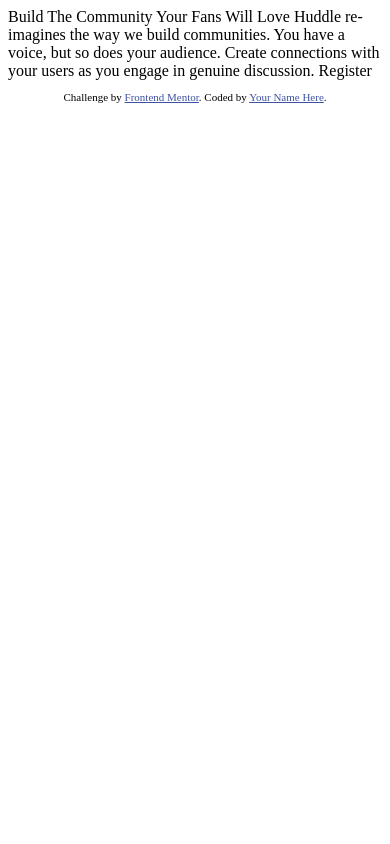
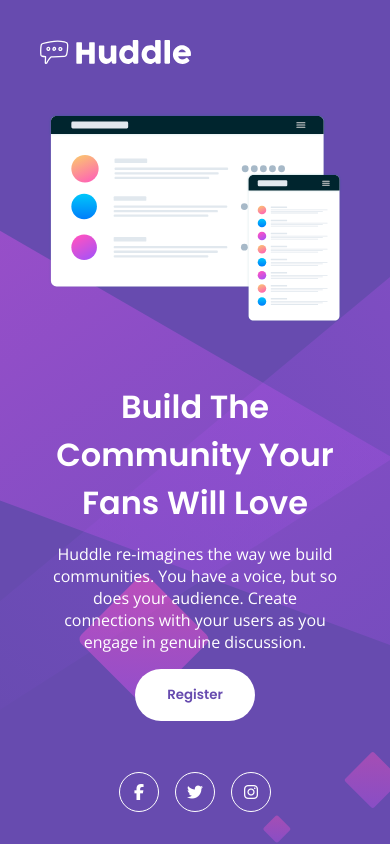
Before and after one commit to bttrvng99/frontend-mentor-huddle-landing-page, a plain HTML site: page index.html in a window 390 px wide. Drawn offline with nearby package versions, Linux system fonts and the light colour scheme.

Commit message:
finalized views

```diff
--- a/index.html
+++ b/index.html
@@ -1,33 +1,63 @@
 <!DOCTYPE html>
 <html lang="en">
   <head>
-  <meta charset="UTF-8">
-  <meta name="viewport" content="width=device-width, initial-scale=1.0"> <!-- displays site properly based on user's device -->
+    <meta charset="UTF-8" />
+    <meta name="viewport" content="width=device-width, initial-scale=1.0" />
+    <!-- displays site properly based on user's device -->
 
-  <link rel="icon" type="image/png" sizes="32x32" href="./images/favicon-32x32.png">
+    <link
+      rel="icon"
+      type="image/png"
+      sizes="32x32"
+      href="./images/favicon-32x32.png"
+    />
+    <link rel="preconnect" href="https://fonts.googleapis.com" />
+    <link rel="preconnect" href="https://fonts.gstatic.com" crossorigin />
+    <link
+      href="https://fonts.googleapis.com/css2?family=Open+Sans:ital,wght@0,300..800;1,300..800&family=Poppins:ital,wght@0,100;0,200;0,300;0,400;0,500;0,600;0,700;0,800;0,900;1,100;1,200;1,300;1,400;1,500;1,600;1,700;1,800;1,900&display=swap"
+      rel="stylesheet"
+    />
+    <link rel="stylesheet" href="style.css" />
 
-  <title>Frontend Mentor | Huddle landing page with single introductory section</title>
+    <title>
+      Frontend Mentor | Huddle landing page with single introductory section
+    </title>
+
+    <script src="https://kit.fontawesome.com/00746dbba4.js" crossorigin="anonymous"></script>
 
     <!-- Feel free to remove these styles or customise in your own stylesheet 👍 -->
-  <style>
-    .attribution { font-size: 11px; text-align: center; }
-    .attribution a { color: hsl(228, 45%, 44%); }
-  </style>
   </head>
   <body>
+    <header>
+      <a href=""><img src="./images/logo.svg" alt=""></a>
+    </header>
+    <main>
+      <div class="img">
+        <img src="./images/illustration-mockups.svg" alt="Huddle" />
+      </div>
+      <div class="info">
+        <h1>Build The Community Your Fans Will Love</h1>
 
-  Build The Community Your Fans Will Love
+        <p>
+          Huddle re-imagines the way we build communities. You have a voice, but
+          so does your audience. Create connections with your users as you
+          engage in genuine discussion.
+        </p>
 
-  Huddle re-imagines the way we build communities. You have a voice, but so does your audience.
-  Create connections with your users as you engage in genuine discussion.
-
-  Register
+        <button>Register</button>
+      </div>
+    </main>
 
     <footer>
-    <p class="attribution">
-      Challenge by <a href="https://www.frontendmentor.io?ref=challenge" target="_blank">Frontend Mentor</a>.
-      Coded by <a href="#">Your Name Here</a>.
-    </p>
+      <!-- <p class="attribution">
+        Challenge by
+        <a href="https://www.frontendmentor.io?ref=challenge" target="_blank"
+          >Frontend Mentor</a
+        >. Coded by <a href="#">Your Name Here</a>.
+      </p> -->
+      <div class="social-media"><i class="fab fa-facebook-f"></i></div>
+      <div class="social-media"><i class="fab fa-twitter"></i></div>
+      <div class="social-media"><i class="fab fa-instagram"></i></div>
     </footer>
   </body>
 </html>
--- a/style.scss
+++ b/style.scss
@@ -0,0 +1,130 @@
+$HeaderFont: "Poppins", sans-serif;
+$TextFont: "Open Sans", sans-serif;
+$Violet: hsl(257, 40%, 49%);
+$SoftMagenta: hsl(300, 69%, 71%);
+
+* {
+  margin: 0;
+  padding: 0;
+  box-sizing: border-box;
+  font-family: $TextFont;
+  font-weight: 400;
+  color: white;
+}
+
+body {
+  background-color: $Violet;
+  background-image: url("./images/bg-desktop.svg");
+  background-repeat: no-repeat;
+  background-size: cover;
+  display: flex;
+  flex-direction: column;
+  height: 100vh;
+  // flex-direction: column;
+  // align-items: start;
+  // justify-content: center;
+  padding: 2rem;
+}
+
+main {
+  display: grid;
+  grid-template-columns: 1fr 1fr;
+  grid-template-rows: auto;
+  grid-column-gap: 3rem;
+  justify-content: center;
+  align-items: center;
+  align-self: center;
+  margin: 1rem 0;
+  height: 100%;
+
+  .img {
+    img {
+      max-width: 100%;
+    }
+  }
+}
+
+footer {
+  display: flex;
+  flex-direction: row;
+  justify-content: end;
+  gap: 1rem;
+
+  .social-media {
+    border: 1px solid white;
+    width: 2.5rem;
+    height: 2.5rem;
+    display: flex;
+    align-items: center;
+    justify-content: center;
+    border-radius: 100%;
+    transition: 0.2s;
+    color: white;
+
+    &:hover {
+      border: 1px solid $SoftMagenta;
+      color: $SoftMagenta;
+      transition: 0.2s;
+    }
+  }
+}
+
+h1 {
+  font-family: $HeaderFont;
+  font-weight: 600;
+  margin: 1rem 0;
+}
+
+button {
+  background-color: white;
+  color: $Violet;
+  border: 0 solid white;
+  font-family: $HeaderFont;
+  font-weight: 600;
+  padding: 1rem 2rem;
+  border-radius: 5rem;
+  transform: color 0.1s;
+  cursor: pointer;
+  margin: 1rem 0;
+  transition: 0.2s;
+
+  &:hover {
+    background-color: $SoftMagenta;
+    color: white;
+    transition: 0.2s;
+  }
+}
+
+@media (max-width: 768px) {
+  body {
+    background-image: url("./images/bg-mobile.svg");
+    background-size: cover;
+    max-width: 750px;
+  }
+
+  header {
+    img {
+        width: 50%;
+    }
+  }
+
+  main {
+    grid-template-columns: auto;
+    grid-template-rows: auto auto;
+    padding: 1rem;
+    margin: 1rem;
+    width: 100%;
+    text-align: center;
+    margin: 0;
+
+    .img {
+      img {
+        max-width: 100%;
+      }
+    }
+  }
+
+  footer {
+    justify-content: center;
+  }
+}
```
Also changed, not shown: style.css, 1 other file. Lines whose indentation alone changed are shown as unchanged.
